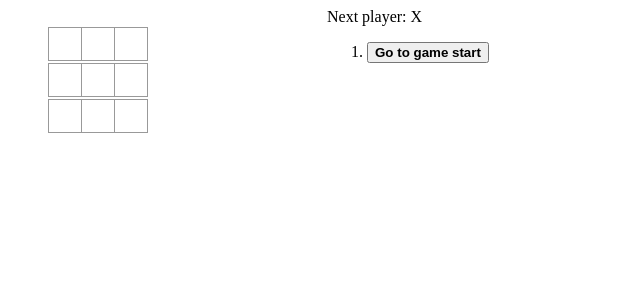
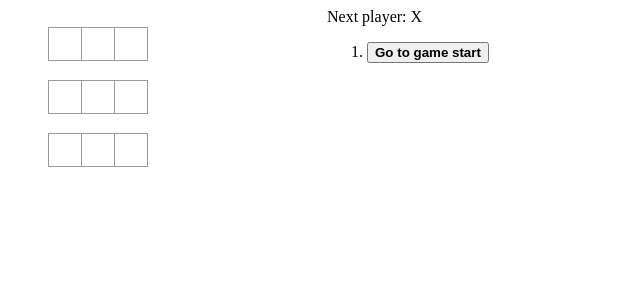
Before and after one commit to brodny/tic-tac-toe, an Angular app: page / in a window 1280 px wide. Shown: the top 300 px of the page, without its empty margins (0-640 px from the left). Built offline with nearby package versions, Linux system fonts and the light colour scheme.

Commit message:
Fixed wrong classes in Board

```diff
--- a/src/app/board/board.component.html
+++ b/src/app/board/board.component.html
@@ -3,17 +3,17 @@
 </ng-template>
 
 <div>
-    <div className="board-row">
+    <div class="board-row">
         <ng-container *ngTemplateOutlet="squareTemplate; context: { value: 0 }"></ng-container>
         <ng-container *ngTemplateOutlet="squareTemplate; context: { value: 1 }"></ng-container>
         <ng-container *ngTemplateOutlet="squareTemplate; context: { value: 2 }"></ng-container>
     </div>
-    <div className="board-row">
+    <div class="board-row">
         <ng-container *ngTemplateOutlet="squareTemplate; context: { value: 3 }"></ng-container>
         <ng-container *ngTemplateOutlet="squareTemplate; context: { value: 4 }"></ng-container>
         <ng-container *ngTemplateOutlet="squareTemplate; context: { value: 5 }"></ng-container>
     </div>
-    <div className="board-row">
+    <div class="board-row">
         <ng-container *ngTemplateOutlet="squareTemplate; context: { value: 6 }"></ng-container>
         <ng-container *ngTemplateOutlet="squareTemplate; context: { value: 7 }"></ng-container>
         <ng-container *ngTemplateOutlet="squareTemplate; context: { value: 8 }"></ng-container>
```
